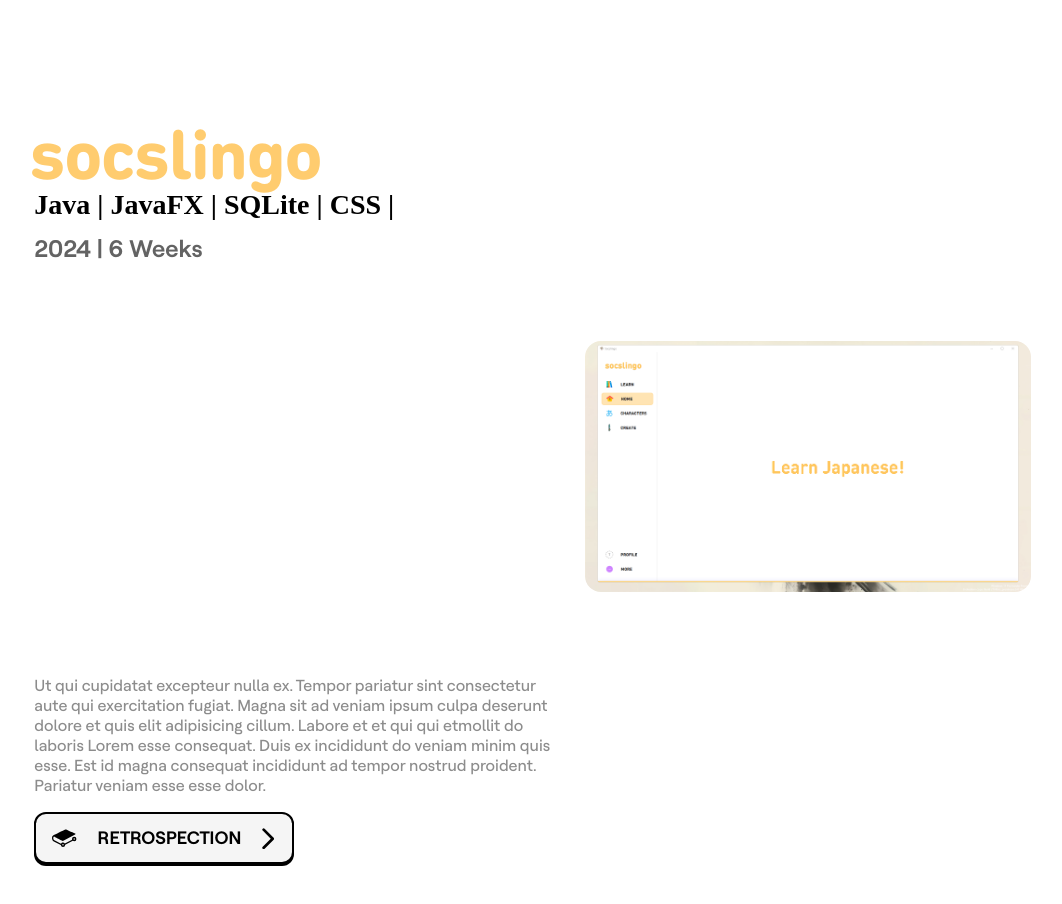
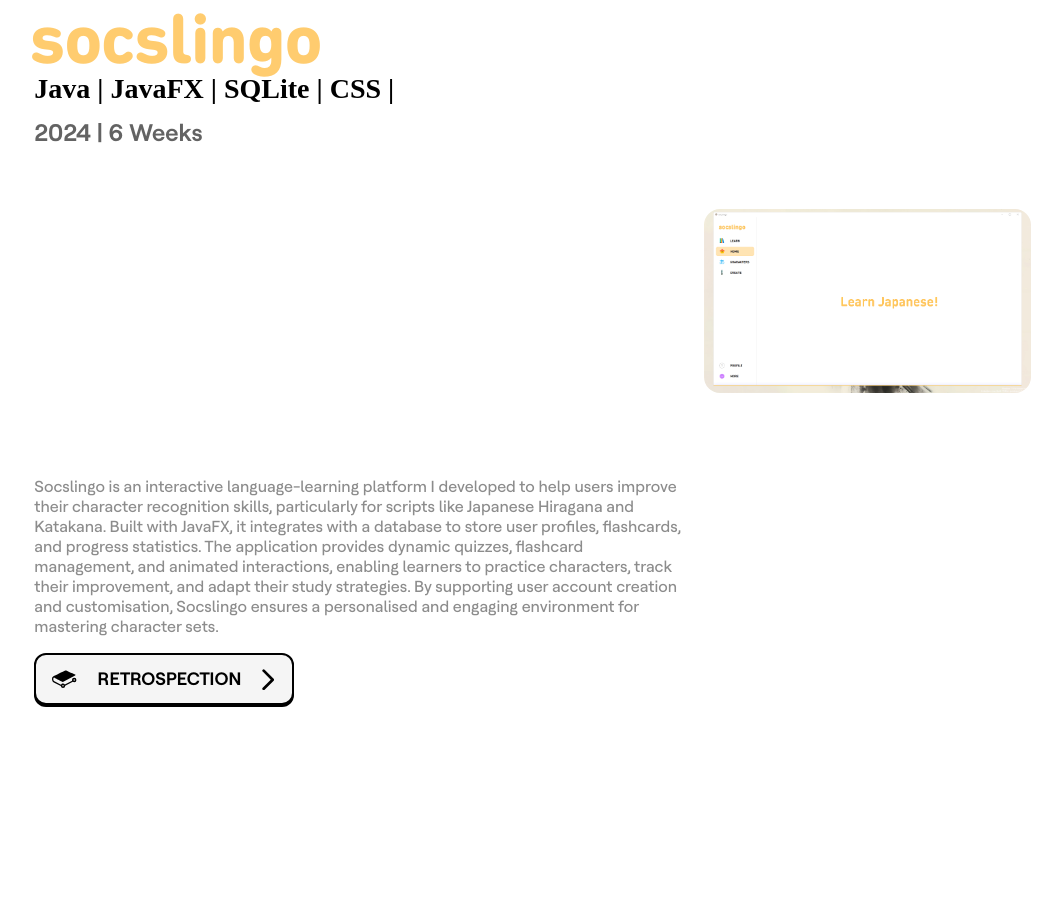
Before and after one commit to Taitranz/portfolio-website, a plain HTML site: page index.html in a window 1280 px wide. Shown: the part 1846-2750 px from the top of the page, without its empty margins (209-1271 px from the left). Drawn offline with Linux system fonts and the light colour scheme; a web font is replaced by a local one.

Commit message:
updated description of socslingo

```diff
--- a/index.html
+++ b/index.html
@@ -33,7 +33,7 @@
     </header>
     <nav class="portfolio-website-nav">
         <div class="item intro" aria-label="Intro">Intro</div>
-        <div class="item work" aria-label="Projects">Projects</div>
+        <div class="item projects" aria-label="Projects">Projects</div>
         <div class="item values" aria-label="Values">Values</div>
         <div class="item background" aria-label="Background">Background</div>
         <div class="item references" aria-label="References">References</div>
@@ -63,9 +63,8 @@
                 </div>
             </div>
         </section>
-        <section class="section work">
+        <section class="section projects">
             <div class="content">
-
                 <div class="project-container">
                     <div class="title">
                         <h1 class="seek-music">
@@ -80,10 +79,11 @@
                     <div class="overview">
                         <div class="description">
                             <p>
-                                <a href="https://seekmusic.pythonanywhere.com/" target="_blank" class="seek-music-link">Seek Music</a> is an
+                                <a href="https://seekmusic.pythonanywhere.com/" target="_blank"
+                                    class="seek-music-link">Seek Music</a> is an
                                 online platform I developed as a project for the IAB207 Rapid Web
                                 Application Development course, a
-                                first-year second-semester unit at Queensland University of Technology (QUT). The
+                                fir st-year second-semester unit at Queensland University of Technology (QUT). The
                                 backend is built using Python Flask,
                                 which manages database operations, implements a basic search engine, and dynamically
                                 renders content. The website
@@ -132,12 +132,17 @@
                     <div class="overview">
                         <div class="description">
                             <p>
-                                Ut qui cupidatat excepteur nulla ex. Tempor pariatur sint consectetur aute qui
-                                exercitation fugiat. Magna sit ad veniam ipsum culpa deserunt dolore et quis elit
-                                adipisicing cillum. Labore et et qui qui etmollit do laboris Lorem esse consequat.
-                                Duis ex incididunt do veniam minim quis esse. Est id magna consequat incididunt ad
-                                tempor nostrud proident. Pariatur veniam
-                                esse esse dolor.
+                                Socslingo is an interactive language-learning platform I developed to help users improve
+                                their character recognition
+                                skills, particularly for scripts like Japanese Hiragana and Katakana. Built with JavaFX,
+                                it integrates with a database
+                                to store user profiles, flashcards, and progress statistics. The application provides
+                                dynamic quizzes, flashcard
+                                management, and animated interactions, enabling learners to practice characters, track
+                                their improvement, and adapt
+                                their study strategies. By supporting user account creation and customisation, Socslingo
+                                ensures a personalised and
+                                engaging environment for mastering character sets.
                             </p>
                             <div class="button-group">
                                 <a class="button-top__view-documentation button-link"
@@ -169,7 +174,6 @@
 
             </div>
         </section>
-
         <section class="section values">
             <div class="content">
 
--- a/scripts/script.js
+++ b/scripts/script.js
@@ -1,4 +1,3 @@
-// ...existing code...
 
 const navItems = document.querySelectorAll('.portfolio-website-nav .item');
 const sections = document.querySelectorAll('.portfolio-website-main .section');
@@ -6,7 +5,7 @@ const sections = document.querySelectorAll('.portfolio-website-main .section');
 const options = {
     root: null,
     rootMargin: '0px',
-    threshold: 0.6
+    threshold: 0.1
 };
 
 let observer = new IntersectionObserver((entries) => {
@@ -58,7 +57,7 @@ navItems.forEach(item => {
 
         navMenu.classList.remove('nav-visible');
         overlay.classList.remove('visible');
-        hamburgerMenu.classList.remove('active'); // Deactivate hamburger menu on item click
+        hamburgerMenu.classList.remove('active');
     });
 });
 
--- a/styles/style.css
+++ b/styles/style.css
@@ -322,15 +322,15 @@ a {
     padding: 0px 40px 0px 40px;
 }
 
-.section.work {
+.section.projects {
     padding-top: var(--grid--app-margin);
 }
 
-.section.work .content .project-container {
+.section.projects .content .project-container {
     padding-bottom: 160px;
 }
 
-.section.work .content .project-container .title .seek-music {
+.section.projects .content .project-container .title .seek-music {
     user-select: none;
     font-size: 72px;
     color: rgb(173, 59, 52);
@@ -340,7 +340,7 @@ a {
     font-family: 'Nature Beauty';
 }
 
-.section.work .content .project-container .title .socslingo {
+.section.projects .content .project-container .title .socslingo {
     user-select: none;
     font-size: 72px;
     color: rgb(255, 204, 111);
@@ -352,7 +352,7 @@ a {
 }
 
 /* Add this to your existing CSS file */
-.section.work .content .project-container .details {
+.section.projects .content .project-container .details {
     display: flex;
     justify-content: flex-start;
     flex-direction: column;
@@ -364,7 +364,7 @@ a {
 
 
 
-.section.work .content .project-container .details .software-stack {
+.section.projects .content .project-container .details .software-stack {
     font-size: 28px;
     line-height: 1;
     font-family: "Roobert";
@@ -377,7 +377,7 @@ a {
 
 
 
-.section.work .content .project-container .details .development-timeline {
+.section.projects .content .project-container .details .development-timeline {
 
     font-size: 24px;
     line-height: var(--font--size-regular-line-height);
@@ -392,7 +392,7 @@ a {
 }
 
 
-.section.work .content .project-container .overview {
+.section.projects .content .project-container .overview {
     display: grid;
     padding-top: 0.2rem;
     grid-template-columns: repeat(24, 1fr);
@@ -401,7 +401,7 @@ a {
 }
 
 
-.section.work .content .project-container .overview .description {
+.section.projects .content .project-container .overview .description {
     padding-top: 0.2rem;
     min-width: 650px;
     grid-column: span 13/ 14;
@@ -414,12 +414,12 @@ a {
 
 }
 
-.section.work .content .project-container .overview .description .button-view-documentation {
+.section.projects .content .project-container .overview .description .button-view-documentation {
     width: 223px;
     height: 43px;
 }
 
-.section.work .content .project-container .overview .preview-container {
+.section.projects .content .project-container .overview .preview-container {
     grid-column: 14/ span 16;
     padding: 60px 0 60px 0;
     order: 1;
@@ -427,7 +427,7 @@ a {
     align-items: center;
 }
 
-.section.work .content .project-container .overview .preview-container .preview-image {
+.section.projects .content .project-container .overview .preview-container .preview-image {
     width: 100%;
     height: auto;
     border-radius: 16px;
```
